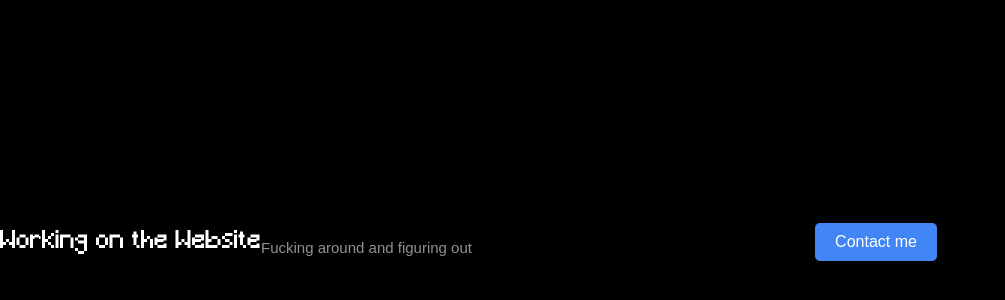
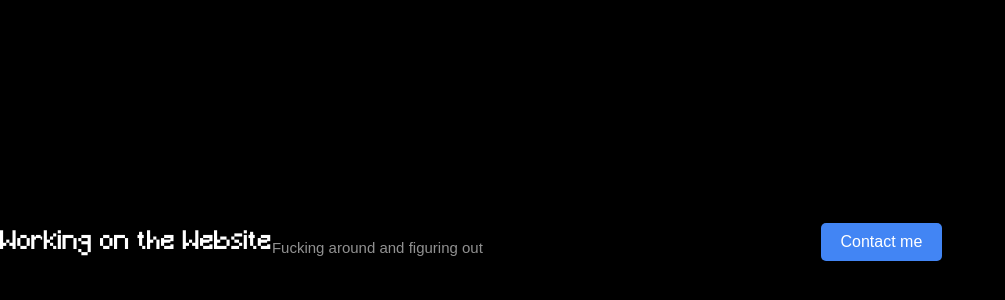
Before and after one commit to frostela/Frostela-Creative, a plain HTML site: page index.html in a window 1280 px wide. Shown: the part 158-458 px from the top of the page, without its empty margins (0-1005 px from the left). Drawn offline with Linux system fonts and the light colour scheme.

Commit message:
1stcommit

```diff
--- a/index.html
+++ b/index.html
@@ -6,7 +6,11 @@
     <meta name="viewport" content="width=device-width, initial-scale=1.0">
     <title>Frostela Creative</title>
     <style>
-        @font-face { font-family: Minecraft; src: url('Minecraft.ttf'); }
+        @font-face {
+            font-family: Minecraft;
+            src: url('Minecraft.ttf');
+        }
+
         body {
             font-family: 'Arial', sans-serif;
             margin: 0;
@@ -19,7 +23,7 @@
         }
 
         #header {
-            font-size: 24px;
+            font-size: 25px;
             color: #ffffff;
             display: flex;
             justify-content: center;
```
